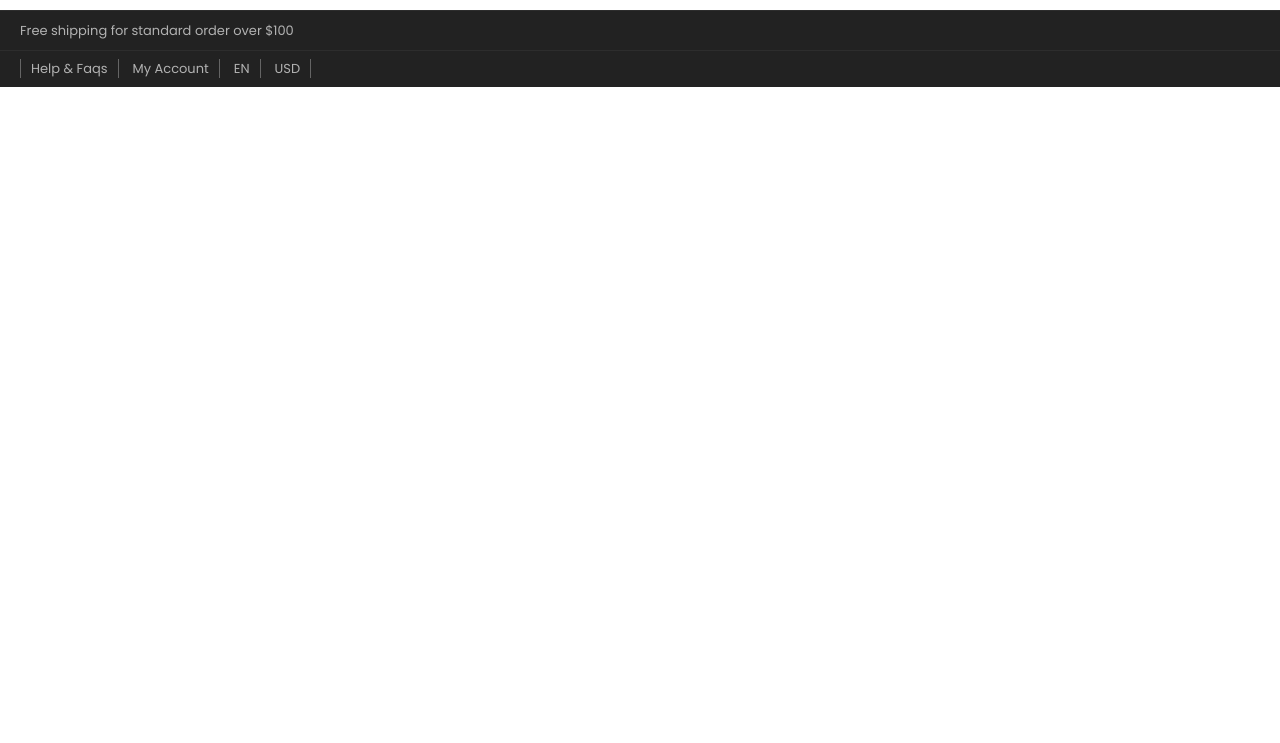
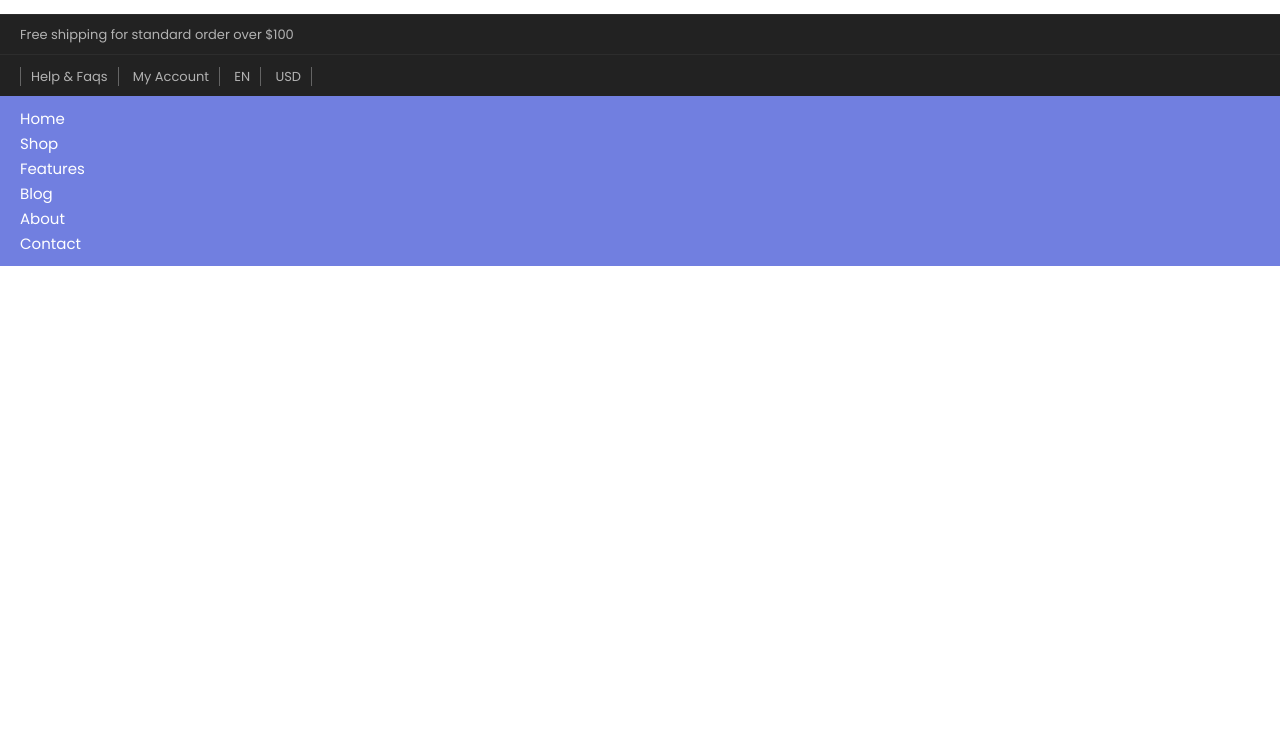
Before and after one commit to sadequlfakir/COZA-STORE, a plain HTML site: page index.html in a window 1280 px wide. Shown: the part 57-800 px from the top of the page. Drawn offline with Linux system fonts and the light colour scheme.

Commit message:
menu add

```diff
--- a/index.html
+++ b/index.html
@@ -37,7 +37,22 @@
             </ul>
             <ul class="mobile-main-menu">
                 <li>
-                    <a href=""></a>
+                    <a href="">Home</a>
+                </li>
+                <li>
+                    <a href="">Shop</a>
+                </li>
+                <li>
+                    <a href="">Features</a>
+                </li>
+                <li>
+                    <a href="">Blog</a>
+                </li>
+                <li>
+                    <a href="">About</a>
+                </li>
+                <li>
+                    <a href="">Contact</a>
                 </li>
             </ul>
         </div>
--- a/style.css
+++ b/style.css
@@ -2,6 +2,10 @@
 * {
     margin: 0;
     padding: 0;
+    font-family: 'Poppins', sans-serif;
+}
+a {
+    text-decoration: none;
 }
 li {
     list-style: none;
@@ -27,7 +31,6 @@ li {
     padding-left: 0;
 }
 .left-top-bar {
-    font-family: 'Poppins', sans-serif;
     font-size: 13px;
     line-height: 1.8;
     color: #b2b2b2;
@@ -49,3 +52,15 @@ li {
 .h-f {
     border-left: 1px solid rgba(255,255,255,0.3);
 }
+.mobile-main-menu {
+    width: 100%;
+    height: 100%;
+    padding: 10px 0;
+    background-color: #717fe0;
+}
+.mobile-main-menu li a {
+    color: white;
+    padding: 8px 20px;
+    font-size: 15px;
+    height: 100%;
+}
```
